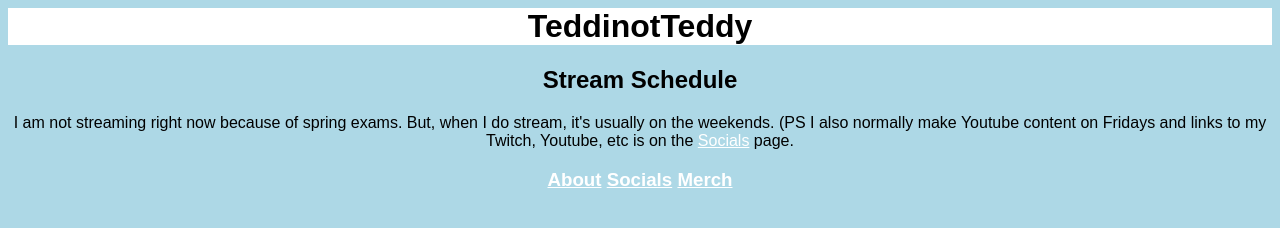
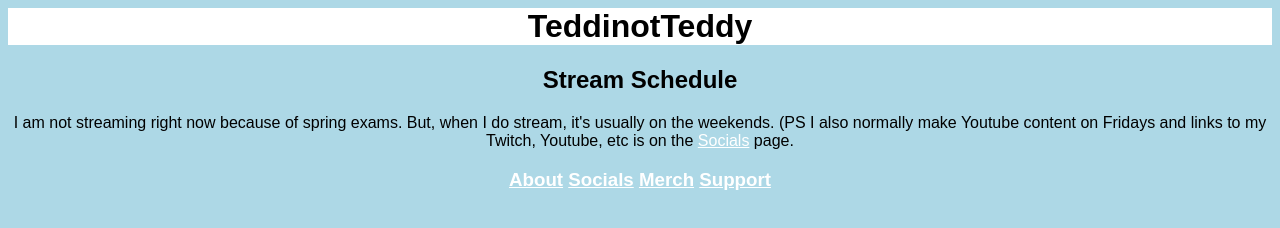
Before and after one commit to teddinotteddy/teddinotteddy-webpage, a plain HTML site: page streamschedule.html in a window 1280 px wide. Drawn offline with Linux system fonts and the light colour scheme.

Commit message:
Update streamschedule.html

```diff
--- a/streamschedule.html
+++ b/streamschedule.html
@@ -2,4 +2,4 @@
 <h1> TeddinotTeddy </h1>
 <h2> Stream Schedule </h2>
 <p1> I am not streaming right now because of spring exams. But, when I do stream, it's usually on the weekends. (PS I also normally make Youtube content on Fridays and links to my Twitch, Youtube, etc is on the <a href="Socials.html">Socials</a> page. </p1>
-<h3><a href="index.html">About</a> <a href="Socials.html">Socials</a> <a href="merch.html">Merch</a></h3>
+<h3><a href="index.html">About</a> <a href="Socials.html">Socials</a> <a href="merch.html">Merch</a> <a href="support.html">Support</a> </h3>
```
